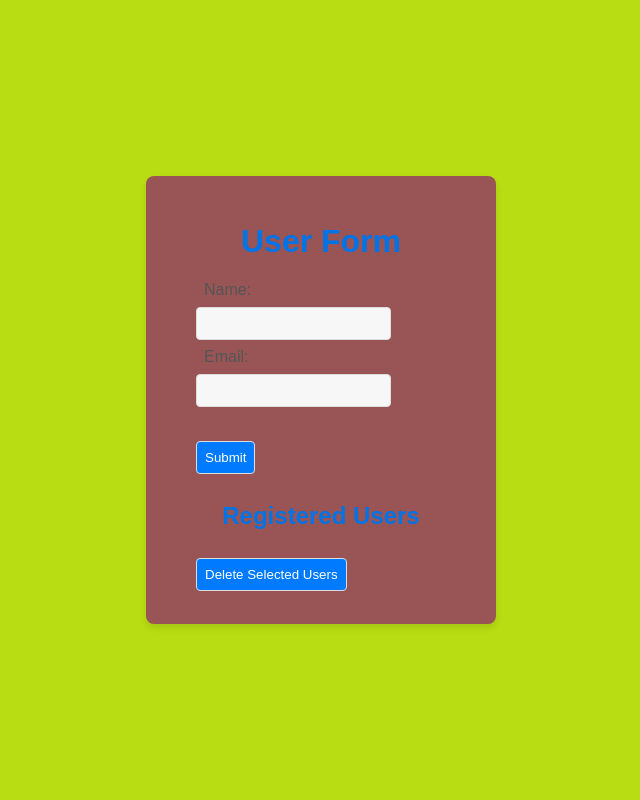
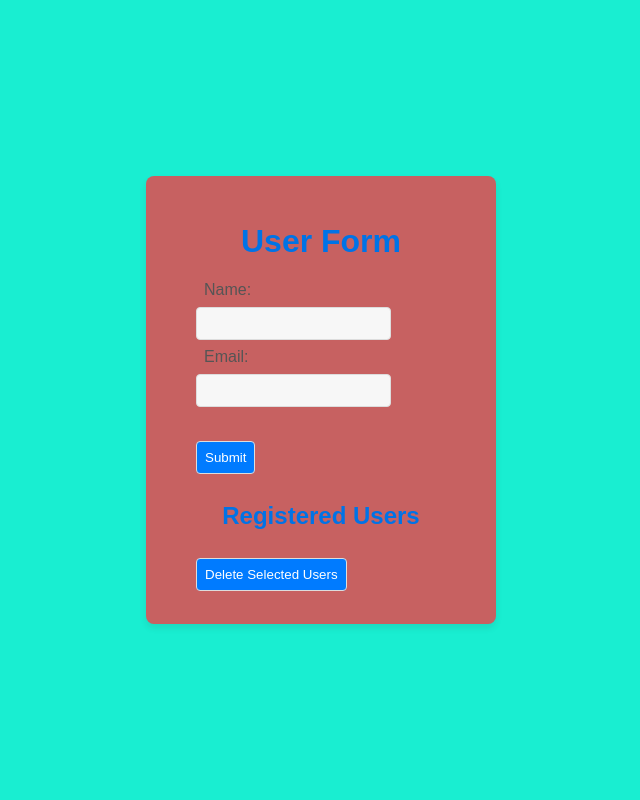
Before and after one commit to idubimm/SEMPERIS-SUMMERY-PROJECT, a Flask app: page /ALL/ in a window 1280 px wide. Shown: the whole page, without its empty margins (319-959 px from the left). Run offline with Flask 3, Linux system fonts and the light colour scheme.

```diff
--- a/src/templates/index.html
+++ b/src/templates/index.html
@@ -20,18 +20,18 @@
         align-items: center;
         /* Center vertically */
         font-family: Arial, sans-serif;
-        background-color: #b8dd12;
+        background-color: #19eed1;
         /* Light blue background */
     }
 
     .container {
         width: 300px;
         /* Set container width */
-        background-color: #995555;
+        background-color: #c76161;
         /* White background for the container */
         padding: 25px;
         border-radius: 8px;
-        box-shadow: 0 4px 6px rgba(0, 0, 0, 0.1);
+        box-shadow: 0 4px 6px rgba(70, 44, 44, 0.1);
         /* Subtle shadow for depth */
         display: flex;
         /* Enable flex container */
```
